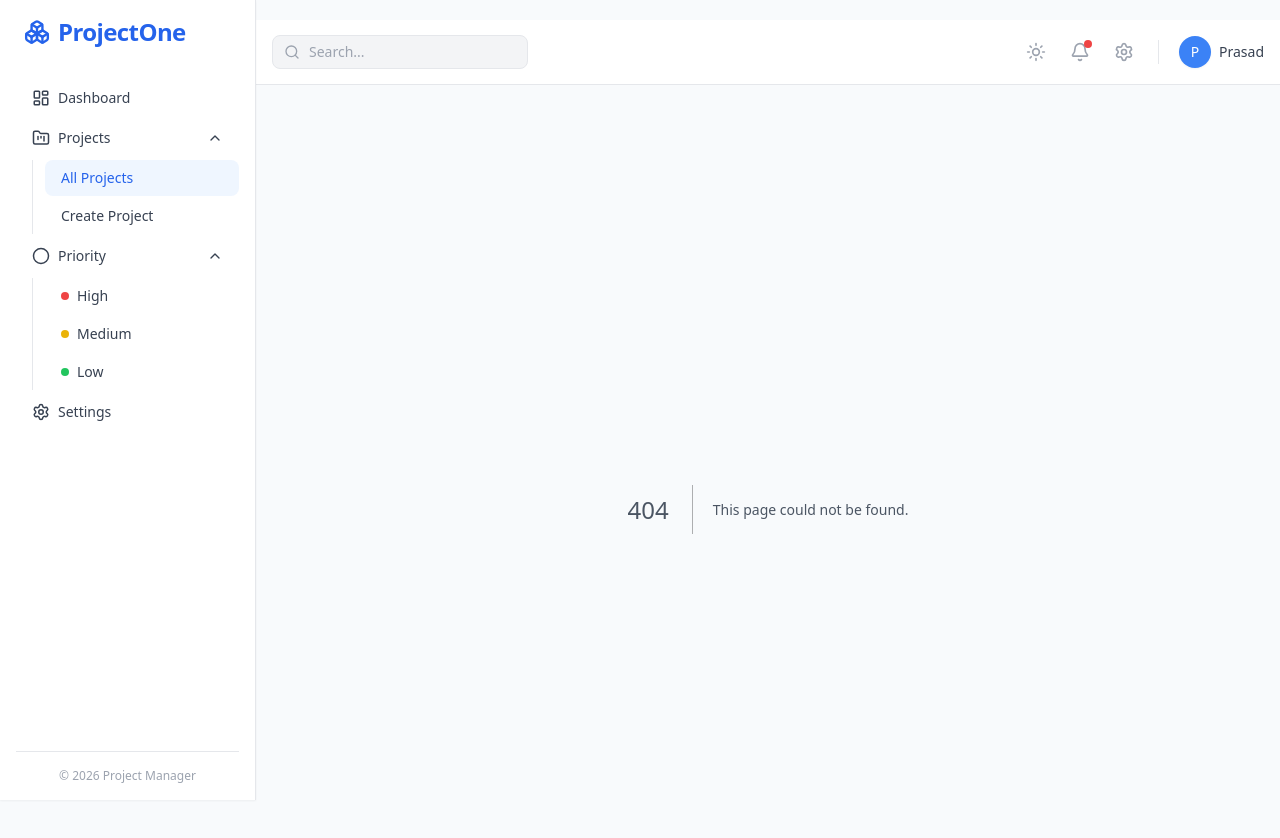
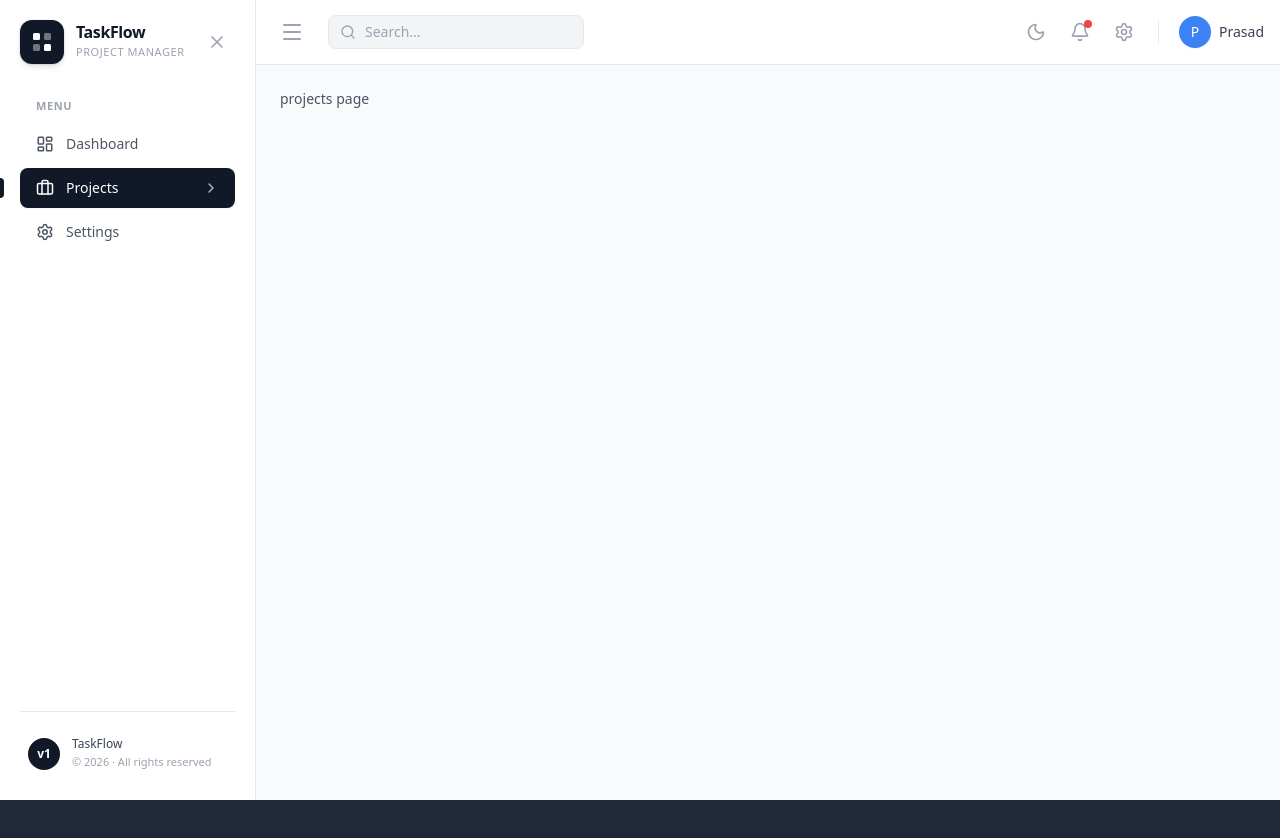
Before and after one commit to yhprasadhew/project-manager-nextjs, a Next.js app: page /projects in a window 1280 px wide. Before the commit this address had no page. Shown: the top 838 px of the page. After the commit the page ends 800 px from the top, so only its background shows below. Built offline with nearby package versions, Linux system fonts and the light colour scheme; no server answers.

Commit message:
redux toolkit files created

```diff
--- a/src/app/(components)/navbar/index.tsx
+++ b/src/app/(components)/navbar/index.tsx
@@ -1,71 +1,77 @@
-import React from "react";
-import Link from "next/link";
-import { Menu, Search, Settings, Bell, Sun } from "lucide-react";
+"use client";
+
+import React from 'react';
+import { Menu, Search, Settings, Bell, Sun, Moon } from 'lucide-react';
+import { useAppDispatch, useAppSelector } from '../../redux';
+import { toggleDarkMode, toggleSidebar } from '@/state';
 
 const Navbar = () => {
+  const dispatch = useAppDispatch();
+  const isDarkMode = useAppSelector((state) => state.global.isDarkMode);
+
   return (
-    <header className="sticky top-0 z-10 w-full border-b border-gray-200 bg-white">
-      <div className="flex h-16 items-center justify-between px-4">
-
-        {/* Left Side */}
+    <header className="sticky top-0 z-10 w-full bg-white border-b border-gray-200 dark:bg-dark-secondary dark:border-stroke-dark transition-colors duration-300">
+      <div className="h-16 flex items-center justify-between px-4">
+        {/* Left Side: Menu Button & Search Bar */}
         <div className="flex items-center gap-4">
-          <button className="rounded-lg p-2 text-gray-500 transition-colors hover:bg-gray-100 md:hidden">
+          <button
+            className="p-2 rounded-lg text-gray-500 hover:bg-gray-100 dark:text-gray-400 dark:hover:bg-dark-tertiary transition-colors"
+            onClick={() => dispatch(toggleSidebar())}
+            aria-label="Toggle Sidebar"
+          >
             <Menu className="h-6 w-6" />
           </button>
 
           <div className="relative flex items-center">
-            <Search className="absolute left-3 top-1/2 h-4 w-4 -translate-y-1/2 text-gray-400" />
-
+            <Search className="absolute left-3 top-1/2 h-4 w-4 -translate-y-1/2 transform text-gray-400 dark:text-gray-500" />
             <input
               type="search"
               placeholder="Search..."
-              className="w-40 rounded-lg border border-gray-200 bg-gray-100 py-1.5 pl-9 pr-4 text-sm text-gray-700 outline-none transition-all focus:w-48 focus:border-blue-500 focus:bg-white focus:ring-1 focus:ring-blue-500 sm:w-64 sm:focus:w-80"
+              className="w-40 sm:w-64 rounded-lg bg-gray-100 dark:bg-dark-tertiary py-1.5 pl-9 pr-4 text-sm outline-none transition-all duration-200 focus:w-48 sm:focus:w-80 focus:bg-white dark:focus:bg-dark-bg focus:ring-1 focus:ring-blue-500 border border-gray-200 dark:border-stroke-dark focus:border-blue-500 text-gray-700 dark:text-gray-200 placeholder-gray-400 dark:placeholder-gray-500"
             />
           </div>
         </div>
 
-
-        {/* Right Side */}
+        {/* Right Side: Action Icons & Profile */}
         <div className="flex items-center gap-2">
-
-          {/* Theme */}
-          <button className="rounded-lg p-2 text-gray-500 hover:bg-gray-100">
-            <Sun className="h-5 w-5" />
+          <button
+            className="p-2 rounded-lg text-gray-500 hover:bg-gray-100 dark:text-gray-400 dark:hover:bg-dark-tertiary transition-colors"
+            onClick={() => dispatch(toggleDarkMode())}
+            aria-label="Toggle Dark Mode"
+          >
+            {isDarkMode ? (
+              <Sun className="h-5 w-5 text-gray-500 dark:text-gray-300" />
+            ) : (
+              <Moon className="h-5 w-5 text-gray-500 dark:text-gray-400" />
+            )}
           </button>
 
-
-          {/* Notification */}
-          <button className="relative rounded-lg p-2 text-gray-500 hover:bg-gray-100">
+          <button
+            className="p-2 rounded-lg text-gray-500 hover:bg-gray-100 dark:text-gray-400 dark:hover:bg-dark-tertiary transition-colors relative"
+            aria-label="Notifications"
+          >
             <Bell className="h-5 w-5" />
-
-            <span className="absolute right-1.5 top-1.5 h-2 w-2 rounded-full bg-red-500" />
+            <span className="absolute top-1.5 right-1.5 h-2 w-2 rounded-full bg-red-500" />
           </button>
 
-
-          {/* Settings Link */}
-          <Link
-            href="/settings"
-            className="rounded-lg p-2 text-gray-500 hover:bg-gray-100"
+          <button
+            className="p-2 rounded-lg text-gray-500 hover:bg-gray-100 dark:text-gray-400 dark:hover:bg-dark-tertiary transition-colors"
             aria-label="Settings"
           >
             <Settings className="h-5 w-5" />
-          </Link>
+          </button>
 
+          <hr className="h-6 w-px bg-gray-200 dark:bg-stroke-dark mx-2" />
 
-          <hr className="mx-2 h-6 w-px bg-gray-200" />
-
-
-          {/* Profile */}
-          <div className="group flex cursor-pointer items-center gap-2 pl-1">
-            <div className="flex h-8 w-8 items-center justify-center rounded-full bg-blue-500 text-sm font-medium text-white shadow-sm">
+          {/* User profile */}
+          <div className="flex items-center gap-2 pl-1 cursor-pointer group">
+            <div className="h-8 w-8 rounded-full bg-blue-500 text-white font-medium flex items-center justify-center text-sm shadow-sm">
               P
             </div>
-
-            <span className="hidden text-sm font-medium text-gray-700 transition-colors group-hover:text-gray-900 sm:inline">
+            <span className="hidden sm:inline text-sm font-medium text-gray-700 dark:text-gray-300 group-hover:text-gray-900 dark:group-hover:text-white transition-colors">
               Prasad
             </span>
           </div>
-
         </div>
       </div>
     </header>
--- a/src/app/(components)/sidebar/index.tsx
+++ b/src/app/(components)/sidebar/index.tsx
@@ -1,141 +1,167 @@
 "use client";
 
-import React, { useState } from "react";
+import React from "react";
 import Link from "next/link";
 import { usePathname } from "next/navigation";
+import { useAppDispatch, useAppSelector } from "../../redux";
+import { toggleSidebar } from "@/state";
 import {
+  X,
   LayoutDashboard,
-  FolderKanban,
-  ChevronDown,
+  Briefcase,
   Settings,
-  Circle,
-  Boxes,
+  ChevronRight,
 } from "lucide-react";
-import { cn } from "@/lib/utils"; // simple clsx/twMerge helper — swap for your own if unavailable
-
-const priorityStyles: Record<string, string> = {
-  High: "bg-red-500",
-  Medium: "bg-yellow-500",
-  Low: "bg-green-500",
-};
 
 const Sidebar = () => {
+  const dispatch = useAppDispatch();
+  const isSidebarCollapsed = useAppSelector(
+    (state) => state.global.isSidebarCollapsed
+  );
   const pathname = usePathname();
-  const [showProjects, setShowProjects] = useState(true);
-  const [showPriority, setShowPriority] = useState(true);
 
-  const isActive = (href: string) => pathname === href;
+  const sidebarClassNames = `fixed left-0 top-0 z-40 flex h-screen flex-col border-r border-gray-200 bg-white transition-all duration-300 ease-in-out dark:border-stroke-dark dark:bg-dark-secondary ${
+    isSidebarCollapsed
+      ? "w-0 -translate-x-full opacity-0"
+      : "w-64 translate-x-0 opacity-100"
+  }`;
 
-  const navLinkClasses = (href: string) =>
-    cn(
-      "flex items-center gap-2 rounded-lg px-4 py-2 text-sm font-medium transition-colors",
-      isActive(href)
-        ? "bg-blue-50 text-blue-600 dark:bg-blue-950 dark:text-blue-400"
-        : "text-gray-700 hover:bg-gray-100 dark:text-gray-300 dark:hover:bg-gray-900"
-    );
+  const navLinks = [
+    {
+      href: "/",
+      label: "Dashboard",
+      icon: LayoutDashboard,
+    },
+    {
+      href: "/projects",
+      label: "Projects",
+      icon: Briefcase,
+    },
+    {
+      href: "/settings",
+      label: "Settings",
+      icon: Settings,
+    },
+  ];
 
   return (
-    <aside className="fixed left-0 top-0 z-40 flex h-screen w-64 flex-col border-r border-gray-200 bg-white shadow-sm transition-all duration-300 dark:border-gray-800 dark:bg-black">
-      <div className="flex h-full flex-col p-4">
-        {/* Logo */}
-        <Link
-          href="/"
-          className="mb-8 flex items-center gap-2 px-2 text-2xl font-bold tracking-tight text-blue-600"
-        >
-          <Boxes size={26} className="shrink-0" strokeWidth={2.2} />
-          ProjectOne
-        </Link>
+    <aside className={sidebarClassNames}>
+      <div className="flex h-full flex-col justify-between p-5">
+        <div>
+          {/* ===================== LOGO ===================== */}
+          <div className="mb-8 flex items-center justify-between">
+            <Link href="/" className="group flex items-center gap-3">
+              {/* Custom logo mark */}
+              <div className="relative flex h-11 w-11 shrink-0 items-center justify-center rounded-xl bg-gray-900 shadow-md ring-1 ring-black/5 transition-transform duration-200 group-hover:scale-105 dark:bg-white">
+                <svg
+                  viewBox="0 0 24 24"
+                  fill="none"
+                  className="h-6 w-6"
+                  xmlns="http://www.w3.org/2000/svg"
+                >
+                  <rect
+                    x="3"
+                    y="3"
+                    width="7"
+                    height="7"
+                    rx="1.5"
+                    className="fill-white dark:fill-gray-900"
+                  />
+                  <rect
+                    x="14"
+                    y="3"
+                    width="7"
+                    height="7"
+                    rx="1.5"
+                    className="fill-white/40 dark:fill-gray-900/40"
+                  />
+                  <rect
+                    x="3"
+                    y="14"
+                    width="7"
+                    height="7"
+                    rx="1.5"
+                    className="fill-white/40 dark:fill-gray-900/40"
+                  />
+                  <rect
+                    x="14"
+                    y="14"
+                    width="7"
+                    height="7"
+                    rx="1.5"
+                    className="fill-white dark:fill-gray-900"
+                  />
+                </svg>
+              </div>
 
-        {/* Navigation */}
-        <nav className="flex flex-1 flex-col gap-1">
-          <Link href="/" className={navLinkClasses("/")}>
-            <LayoutDashboard size={18} />
-            Dashboard
-          </Link>
+              <div>
+                <h1 className="text-base font-semibold leading-tight tracking-tight text-gray-900 dark:text-white">
+                  TaskFlow
+                </h1>
+                <p className="text-[11px] font-medium uppercase tracking-wider text-gray-400 dark:text-gray-500">
+                  Project Manager
+                </p>
+              </div>
+            </Link>
 
-          {/* Projects */}
-          <button
-            onClick={() => setShowProjects((prev) => !prev)}
-            aria-expanded={showProjects}
-            className="flex items-center justify-between rounded-lg px-4 py-2 text-sm font-medium text-gray-700 transition-colors hover:bg-gray-100 dark:text-gray-300 dark:hover:bg-gray-900"
-          >
-            <span className="flex items-center gap-2">
-              <FolderKanban size={18} />
-              Projects
-            </span>
-            <ChevronDown
-              size={16}
-              className={cn(
-                "transition-transform duration-200",
-                showProjects && "rotate-180"
-              )}
-            />
-          </button>
+            <button
+              onClick={() => dispatch(toggleSidebar())}
+              className="rounded-lg p-2 text-gray-400 transition-colors hover:bg-gray-100 hover:text-gray-700 dark:hover:bg-dark-tertiary dark:hover:text-gray-200"
+              aria-label="Close Sidebar"
+            >
+              <X className="h-5 w-5" />
+            </button>
+          </div>
 
-          {showProjects && (
-            <div className="ml-4 flex flex-col gap-0.5 border-l border-gray-200 pl-3 dark:border-gray-800">
-              <Link href="/projects" className={navLinkClasses("/projects")}>
-                All Projects
-              </Link>
-              <Link
-                href="/projects/create"
-                className={navLinkClasses("/projects/create")}
-              >
-                Create Project
-              </Link>
+          {/* ===================== NAVIGATION ===================== */}
+          <p className="mb-2 px-4 text-[11px] font-semibold uppercase tracking-wider text-gray-400 dark:text-gray-500">
+            Menu
+          </p>
+
+          <nav className="space-y-1">
+            {navLinks.map((link) => {
+              const Icon = link.icon;
+              const isActive = pathname === link.href;
+
+              return (
+                <Link
+                  key={link.href}
+                  href={link.href}
+                  className={`group relative flex items-center gap-3 rounded-lg px-4 py-2.5 text-sm font-medium transition-all duration-200 ${
+                    isActive
+                      ? "bg-gray-900 text-white shadow-sm dark:bg-white dark:text-gray-900"
+                      : "text-gray-600 hover:bg-gray-100 hover:text-gray-900 dark:text-gray-300 dark:hover:bg-dark-tertiary dark:hover:text-white"
+                  }`}
+                >
+                  {isActive && (
+                    <span className="absolute -left-5 h-5 w-1 rounded-r-full bg-gray-900 dark:bg-white" />
+                  )}
+                  <Icon className="h-[18px] w-[18px] shrink-0" />
+                  <span className="flex-1">{link.label}</span>
+                  {isActive && (
+                    <ChevronRight className="h-4 w-4 opacity-70" />
+                  )}
+                </Link>
+              );
+            })}
+          </nav>
+        </div>
+
+        {/* ===================== FOOTER ===================== */}
+        <div className="border-t border-gray-200 pt-4 dark:border-stroke-dark">
+          <div className="flex items-center gap-3 rounded-lg px-2 py-2">
+            <div className="flex h-8 w-8 items-center justify-center rounded-full bg-gray-900 text-xs font-semibold text-white dark:bg-white dark:text-gray-900">
+              v1
             </div>
-          )}
-
-          {/* Priority */}
-          <button
-            onClick={() => setShowPriority((prev) => !prev)}
-            aria-expanded={showPriority}
-            className="flex items-center justify-between rounded-lg px-4 py-2 text-sm font-medium text-gray-700 transition-colors hover:bg-gray-100 dark:text-gray-300 dark:hover:bg-gray-900"
-          >
-            <span className="flex items-center gap-2">
-              <Circle size={18} />
-              Priority
-            </span>
-            <ChevronDown
-              size={16}
-              className={cn(
-                "transition-transform duration-200",
-                showPriority && "rotate-180"
-              )}
-            />
-          </button>
-
-          {showPriority && (
-            <div className="ml-4 flex flex-col gap-0.5 border-l border-gray-200 pl-3 dark:border-gray-800">
-              {(["High", "Medium", "Low"] as const).map((level) => (
-                <Link
-                  key={level}
-                  href={`/priority/${level.toLowerCase()}`}
-                  className={navLinkClasses(`/priority/${level.toLowerCase()}`)}
-                >
-                  <span
-                    className={cn(
-                      "h-2 w-2 rounded-full",
-                      priorityStyles[level]
-                    )}
-                  />
-                  {level}
-                </Link>
-              ))}
+            <div>
+              <p className="text-xs font-medium text-gray-700 dark:text-gray-300">
+                TaskFlow
+              </p>
+              <p className="text-[11px] text-gray-400 dark:text-gray-500">
+                © 2026 · All rights reserved
+              </p>
             </div>
-          )}
-
-          <Link href="/settings" className={navLinkClasses("/settings")}>
-            <Settings size={18} />
-            Settings
-          </Link>
-        </nav>
-
-        {/* Footer */}
-        <div className="border-t border-gray-200 pt-4 dark:border-gray-800">
-          <p className="text-center text-xs text-gray-400 dark:text-gray-600">
-            © 2026 Project Manager
-          </p>
+          </div>
         </div>
       </div>
     </aside>
--- a/src/app/dashboardWrapper.tsx
+++ b/src/app/dashboardWrapper.tsx
@@ -1,6 +1,42 @@
-import React from "react";
+"use client";
+
+import React, { useEffect } from "react";
 import Sidebar from "./(components)/sidebar";
 import Navbar from "./(components)/navbar";
+import StoreProvider, { useAppSelector } from "./redux";
+
+const DashboardLayout = ({
+  children,
+}: {
+  children: React.ReactNode;
+}) => {
+  const isSidebarCollapsed = useAppSelector(
+    (state) => state.global.isSidebarCollapsed
+  );
+  const isDarkMode = useAppSelector((state) => state.global.isDarkMode);
+
+  useEffect(() => {
+    if (isDarkMode) {
+      document.documentElement.classList.add("dark");
+    } else {
+      document.documentElement.classList.remove("dark");
+    }
+  }, [isDarkMode]);
+
+  return (
+    <div className="flex min-h-screen w-full bg-slate-50 text-gray-600 dark:bg-dark-bg dark:text-gray-200">
+      <Sidebar />
+      <main
+        className={`flex w-full flex-col bg-slate-50 dark:bg-dark-bg transition-all duration-300 ${
+          isSidebarCollapsed ? "" : "md:pl-64"
+        }`}
+      >
+        <Navbar />
+        <div className="p-6">{children}</div>
+      </main>
+    </div>
+  );
+};
 
 const DashboardWrapper = ({
   children,
@@ -8,19 +44,9 @@ const DashboardWrapper = ({
   children: React.ReactNode;
 }) => {
   return (
-    <div className="min-h-screen bg-slate-50 text-gray-600">
-      <Sidebar />
-
-       {/* md:ml-64 key line for navbar */}'
-      <main className="flex min-h-screen flex-col md:ml-64">
-
-        <Navbar />
-
-        <div className="p-6">
-          {children}
-        </div>
-      </main>
-    </div>
+    <StoreProvider>
+      <DashboardLayout>{children}</DashboardLayout>
+    </StoreProvider>
   );
 };
 
--- /dev/null
+++ b/src/app/projects/page.tsx
@@ -0,0 +1,5 @@
+import React from 'react'
+
+export default function Page() {
+  return <div>projects page</div>
+}
--- a/src/app/redux.tsx
+++ b/src/app/redux.tsx
@@ -1,3 +1,5 @@
+"use client";
+
 import { useRef } from "react";
 import { combineReducers, configureStore } from "@reduxjs/toolkit";
 import {
@@ -48,10 +50,17 @@ const persistConfig = {
   storage,
   whitelist: ["global"],
 };
+
 const rootReducer = combineReducers({
   global: globalReducer,
   [api.reducerPath]: api.reducer,
 });
+
+export type RootState = {
+  global: ReturnType<typeof globalReducer>;
+  [api.reducerPath]: ReturnType<typeof api.reducer>;
+};
+
 const persistedReducer = persistReducer(persistConfig, rootReducer);
 
 /* REDUX STORE */
@@ -69,7 +78,6 @@ export const makeStore = () => {
 
 /* REDUX TYPES */
 export type AppStore = ReturnType<typeof makeStore>;
-export type RootState = ReturnType<AppStore["getState"]>;
 export type AppDispatch = AppStore["dispatch"];
 export const useAppDispatch = () => useDispatch<AppDispatch>();
 export const useAppSelector: TypedUseSelectorHook<RootState> = useSelector;
@@ -80,18 +88,15 @@ export default function StoreProvider({
 }: {
   children: React.ReactNode;
 }) {
-  const storeRef = useRef<AppStore>();
+  const storeRef = useRef<AppStore | null>(null);
   if (!storeRef.current) {
     storeRef.current = makeStore();
     setupListeners(storeRef.current.dispatch);
   }
-  const persistor = persistStore(storeRef.current);
-
+  persistStore(storeRef.current);
   return (
     <Provider store={storeRef.current}>
-      <PersistGate loading={null} persistor={persistor}>
-        {children}
-      </PersistGate>
+      {children}
     </Provider>
   );
 }
--- /dev/null
+++ b/src/state/api.ts
@@ -0,0 +1,10 @@
+import { createApi, fetchBaseQuery } from "@reduxjs/toolkit/query/react";
+
+export const api = createApi({
+  reducerPath: "api",
+  baseQuery: fetchBaseQuery({
+    baseUrl: process.env.NEXT_PUBLIC_API_BASE_URL || "http://localhost:8000",
+  }),
+  tagTypes: [],
+  endpoints: (builder) => ({}),
+});
--- a/src/state/index.tsx
+++ b/src/state/index.tsx
@@ -1,4 +1,4 @@
-import { createSlice } from "@reduxjs/toolkit";
+import { createSlice ,PayloadAction } from "@reduxjs/toolkit";
 
 export interface InitialStateTypes {
   isSidebarCollapsed: boolean;
--- a/tsconfig.json
+++ b/tsconfig.json
@@ -19,6 +19,7 @@
       }
     ],
     "baseUrl": ".",
+    "ignoreDeprecations": "5.0",
     "paths": {
       "@/*": ["./src/*"]
     }
```
